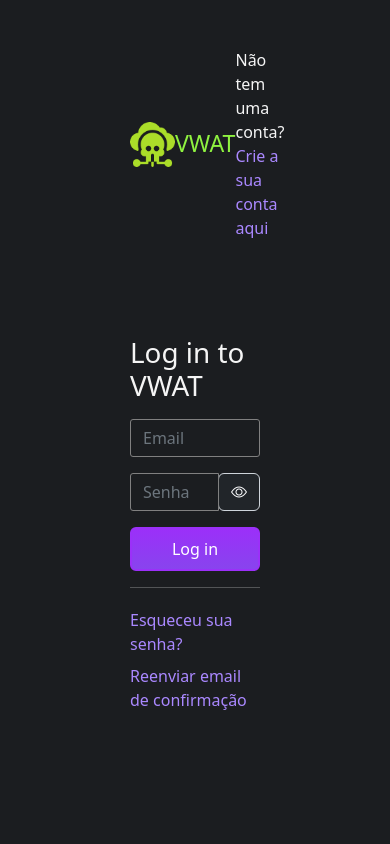
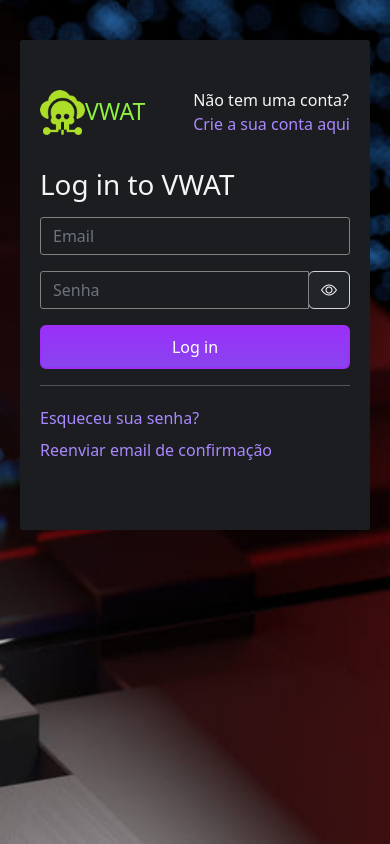
Before and after one commit to CarlosAllberto/VWAT, a PHP site: page /brute-force/login.php in a window 390 px wide. Run offline with PHP 8.4, Linux system fonts and the light colour scheme; data that the repository does not hold is empty; some libraries are stand-ins or nearby versions.

Commit message:
login page

```diff
--- a/assets/css/style.css
+++ b/assets/css/style.css
@@ -246,4 +246,10 @@ main {
   .header__title {
     display: none;
   }
+  .login__content {
+    padding: 20px;
+    height: auto;
+    margin: 40px 20px;
+    border-radius: 3px;
+  }
 }/*# sourceMappingURL=style.css.map */
--- a/assets/css/style.scss
+++ b/assets/css/style.scss
@@ -254,4 +254,12 @@ main {
             display: none;
         }
     }
+    .login {
+        &__content {
+            padding: 20px;
+            height: auto;
+            margin: 40px 20px;
+            border-radius: 3px;
+        }
+    }
 }
--- a/login.php
+++ b/login.php
@@ -61,9 +61,9 @@ if(isset($_POST["username"]) || isset($_POST["password"])) {
         <section class="login" id="login">
             <div class="">
                 <div class="row">
-                    <div class="col-lg-6">
+                    <div class="col-lg-6 col-12">
                         <div class="login__content py-5">
-                            <div class="d-flex justify-content-between pb-5">
+                            <div class="d-flex justify-content-between pb-lg-5 pb-3">
                                 <div class="login__header d-flex align-items-center">
                                     <img src="./assets/img/logo.png" width="45" height="45" alt="logo">
                                     <span class="mb-0 h3">VWAT</span>
@@ -73,7 +73,7 @@ if(isset($_POST["username"]) || isset($_POST["password"])) {
                                     <a href="#">Crie a sua conta aqui</a>
                                 </div>
                             </div>
-                            <div class="pt-5">
+                            <div class="pt-lg-5 pt-3">
                                 <form action="" method="post">
                                     <h1>Log in to VWAT</h1>
                                     <?php
```
Also changed, not shown: 1 other file.
